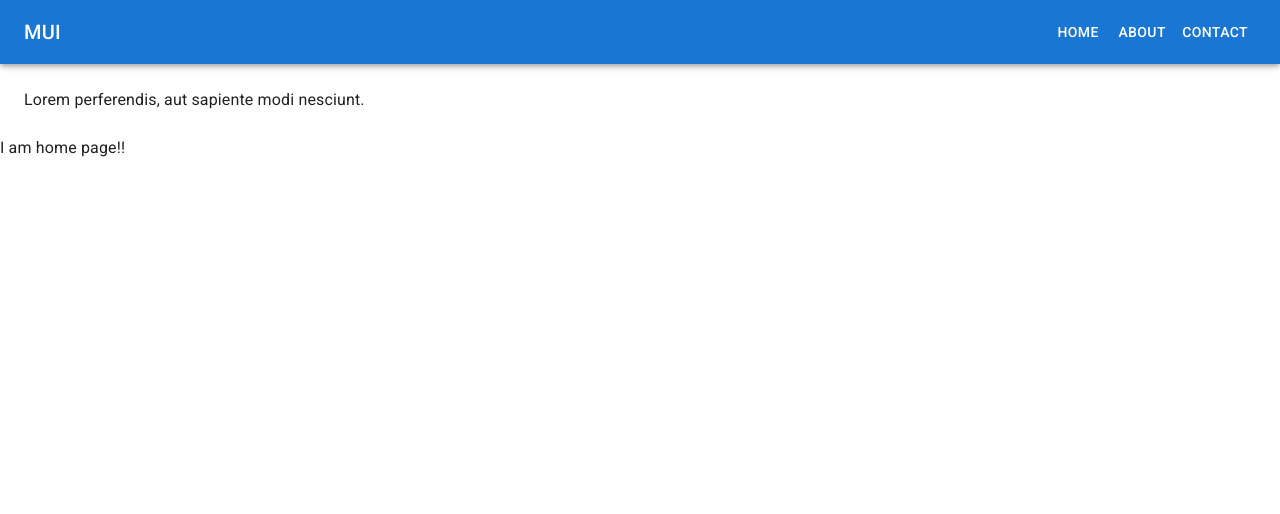
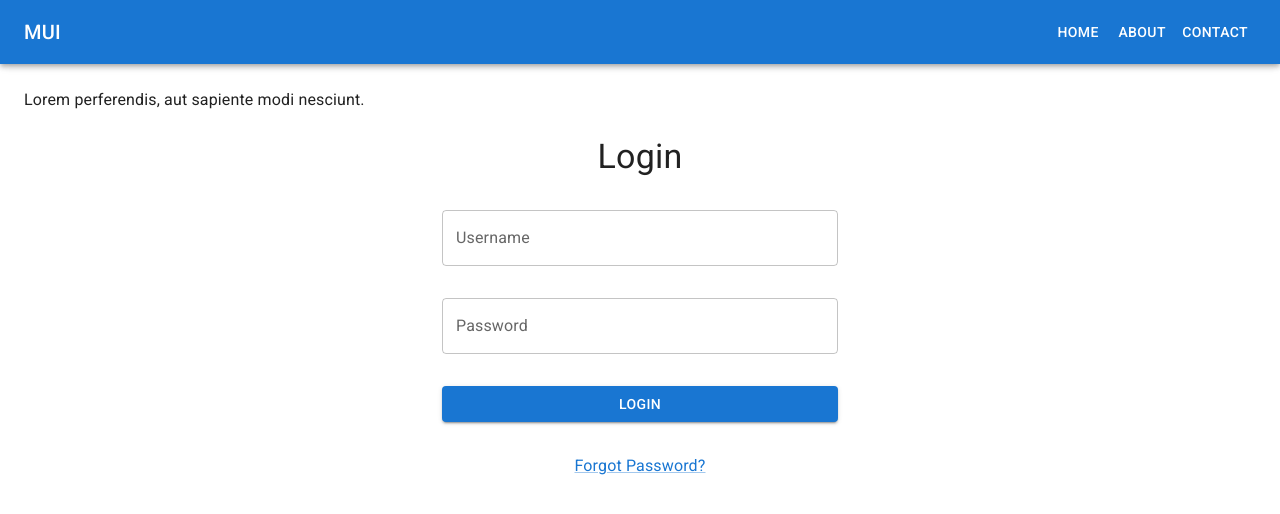
Before and after one commit to ismailbaig/zipzap-ui, a React (Create React App) app: page / in a window 1280 px wide. Shown: the top 514 px of the page. Built offline with nearby package versions, Linux system fonts and the light colour scheme.

Commit message:
Login form added

```diff
--- a/src/AppRoutes.tsx
+++ b/src/AppRoutes.tsx
@@ -5,13 +5,14 @@ import Home from './features/Home/Home';
 import DrawerAppBar from './features/Drawer';
 import Contact from './features/Contact';
 import About from './features/About/About';
+import LoginForm from './features/LoginForm/LoginForm'
 
 function AppRoutes() {
   return (
    <>
     <Routes>
         <Route path="/" element={<DrawerAppBar />}>
-          <Route index element={<Home />} />
+          <Route index element={<LoginForm />} />
           <Route path="home" element={<Home />} />
           <Route path="about" element={<About />} />
           <Route path="contact" element={<Contact />} />
--- /dev/null
+++ b/src/features/LoginForm/LoginForm.tsx
@@ -0,0 +1,80 @@
+import React, { useState } from "react";
+import { TextField, Button, Grid, Typography, Link, Container, CssBaseline } from "@mui/material";
+
+const LoginForm = () => {
+  const [username, setUsername] = useState("");
+  const [password, setPassword] = useState("");
+
+  const handleLogin = () => {
+    // Here you can handle the login logic, like sending the credentials to a server
+    console.log("Username:", username);
+    console.log("Password:", password);
+  };
+
+  const handleForgotPassword = () => {
+    // Here you can handle the action for forgotten passwords
+    console.log("Forgot Password");
+  };
+
+  return (
+    <>
+    <Container component="main" maxWidth="xs">
+      <CssBaseline />
+      <Grid container spacing={4}>
+        <Grid item xs={12}>
+          <Typography variant="h4" align="center">
+            Login
+          </Typography>
+        </Grid>
+        <Grid item xs={12}>
+          <TextField
+            label="Username"
+            variant="outlined"
+            fullWidth
+            value={username}
+            onChange={(e: {
+              target: { value: React.SetStateAction<string> };
+            }) => setUsername(e.target.value)}
+          />
+        </Grid>
+        <Grid item xs={12}>
+          <TextField
+            label="Password"
+            type="password"
+            variant="outlined"
+            fullWidth
+            value={password}
+            onChange={(e: {
+              target: { value: React.SetStateAction<string> };
+            }) => setPassword(e.target.value)}
+          />
+        </Grid>
+        <Grid item xs={12}>
+          <Button
+            variant="contained"
+            color="primary"
+            fullWidth
+            onClick={handleLogin}
+          >
+            Login
+          </Button>
+        </Grid>
+        <Grid item xs={12}>
+          <Typography align="center">
+            <Link
+              onClick={handleForgotPassword}
+              color="primary"
+              underline="always"
+            >
+              Forgot Password?
+            </Link>
+          </Typography>
+        </Grid>
+      </Grid>
+    </Container>
+
+    </>
+  );
+};
+
+export default LoginForm;
```
